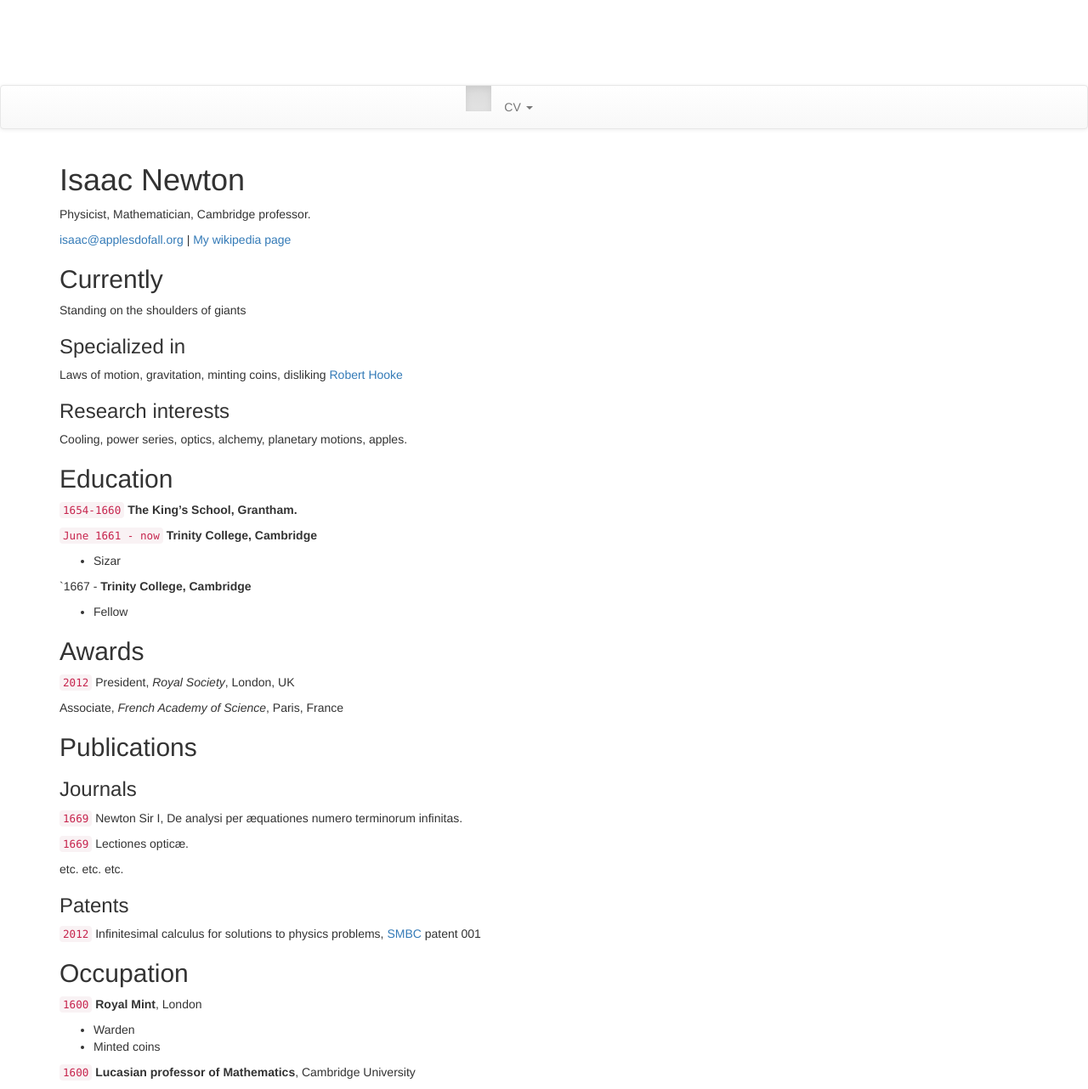
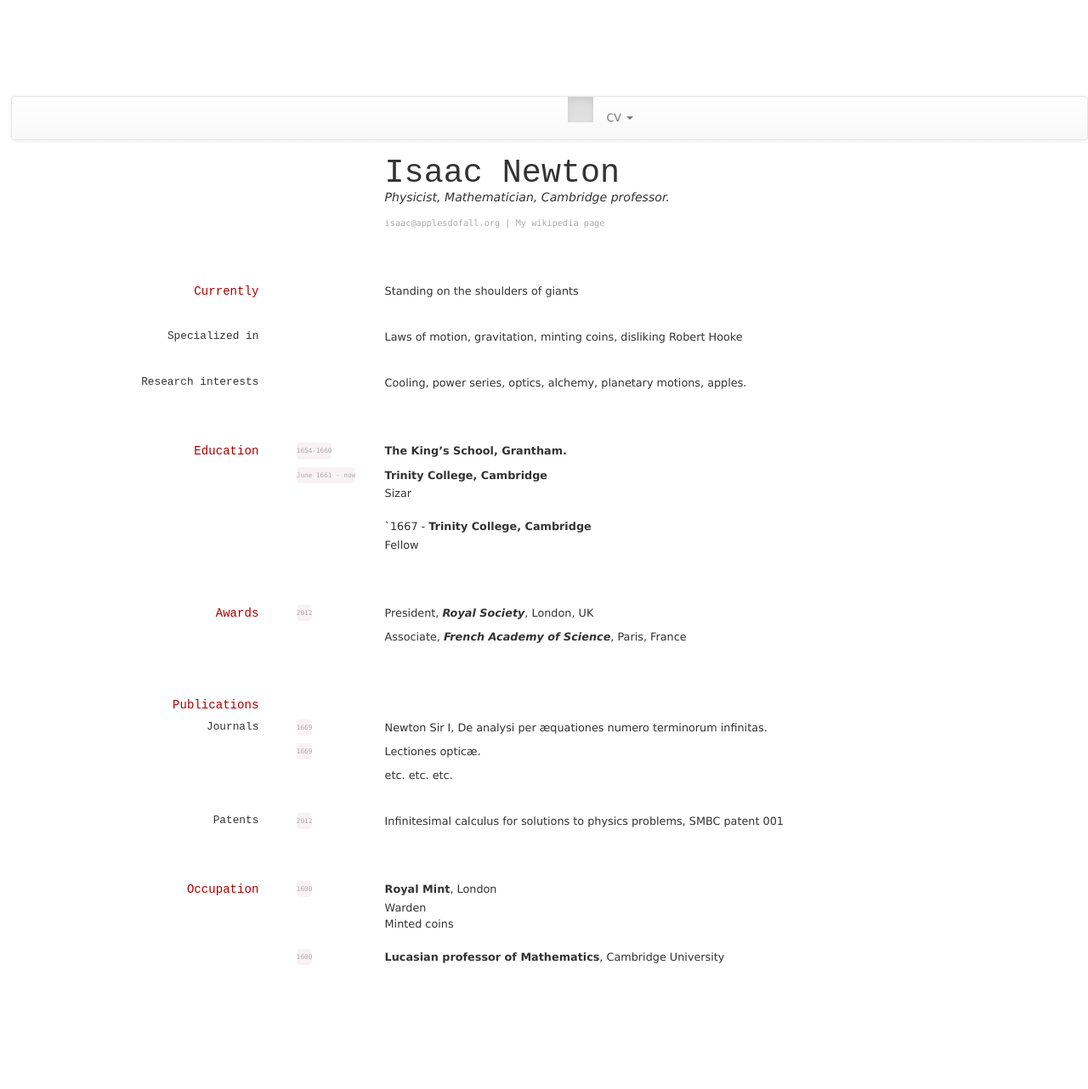
Before and after one commit to JohnPalmer/mireiaartigot, a Jekyll site: the page built from cv/en/index.md, in a window 1280 px wide. Shown: the whole page at 85% size. Built offline with Jekyll 4.4.1, drawn with Linux system fonts in a browser that asks for light colours; nearby versions of some CDN libraries; after the commit the page ends 1145 px from its top, so only the background shows below that.

Commit message:
Update cv.html

```diff
--- a/_layouts/cv.html
+++ b/_layouts/cv.html
@@ -1,7 +1,11 @@
 <!DOCTYPE html>
 <html lang="en">
 
+ <head>
 {% include head.html %}
+
+    <link href="{{ site.url }}/css/cv_style.css" type="text/css" rel="stylesheet">
+  </head>
 
   <body>
 
```
